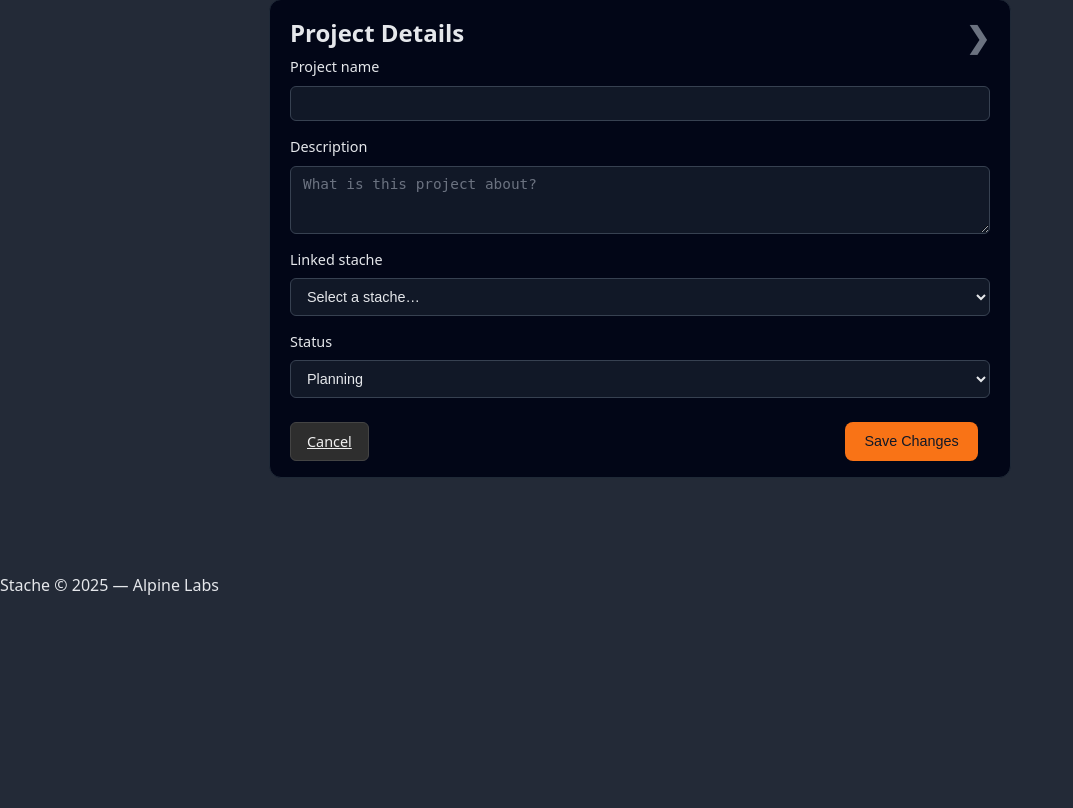
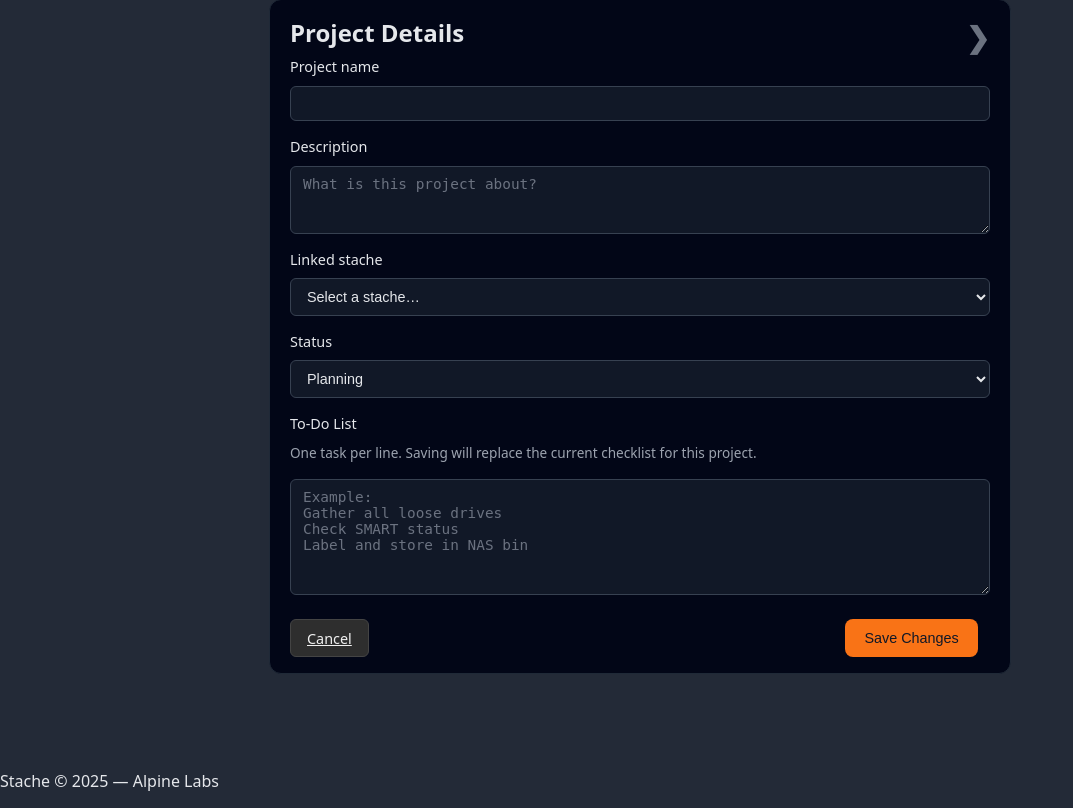
Before and after one commit to Bryce-Davenport/Stache, a Flask app: template templates/project_edit.html in a window 1280 px wide. Shown: the part 360-1168 px from the top of the page, without its empty margins (0-1073 px from the left). Before the commit the page ends 955 px from the top, so only its background shows below. Run offline with Flask 3, Linux system fonts and the light colour scheme; the template is opened without the code that fills it, so the values that code supplies are empty.

Commit message:
added editable tasks in projects

```diff
--- a/app.py
+++ b/app.py
@@ -290,6 +290,17 @@ def edit_project(project_id):
         .all()
     )
 
+    # Load existing tasks for this project, oldest first
+    tasks = (
+        ProjectTask.query
+        .filter_by(project_id=project.id)
+        .order_by(ProjectTask.created_at.asc())
+        .all()
+    )
+
+    # Default text for the textarea: one task per line
+    tasks_text = "\n".join(t.description for t in tasks)
+
     error = None
 
     if request.method == "POST":
@@ -297,6 +308,7 @@ def edit_project(project_id):
         description = request.form.get("description", "").strip()
         stache_id = request.form.get("stache_id")
         status = request.form.get("status") or "in-progress"
+        tasks_text = request.form.get("tasks_text", "")
 
         if not name:
             error = "Project name is required."
@@ -304,20 +316,45 @@ def edit_project(project_id):
             error = "You must select a Stache for this project."
 
         if not error:
+            # Update core project fields
             project.name = name
             project.description = description
             project.status = status
             project.stache_id = int(stache_id)
+
+            # --- Rebuild the task list from textarea ---
+            # Each non-empty line becomes one task. We reset completion state.
+            # (Simple mental model: what you see in this box IS the checklist.)
+            # First, delete existing tasks for this project:
+            existing_tasks = ProjectTask.query.filter_by(project_id=project.id).all()
+            for t in existing_tasks:
+                db.session.delete(t)
+
+            # Then recreate tasks from lines:
+            lines = [line.strip() for line in tasks_text.splitlines()]
+            for line in lines:
+                if not line:
+                    continue
+                new_task = ProjectTask(
+                    project_id=project.id,
+                    description=line,
+                    completed=False,
+                )
+                db.session.add(new_task)
+
             db.session.commit()
             return redirect(url_for("project_detail", project_id=project.id))
 
+    # GET or validation error → show form
     return render_template(
         "project_edit.html",
         active_page="projects",
         project=project,
         staches=staches,
         error=error,
+        tasks_text=tasks_text,
     )
+
 
 @app.route("/projects/<int:project_id>/delete", methods=["POST"])
 def delete_project(project_id):
--- a/templates/project_edit.html
+++ b/templates/project_edit.html
@@ -15,7 +15,9 @@
         <p style="color: #f87171; margin-bottom: 1rem;">{{ error }}</p>
     {% endif %}
 
-    <form method="POST" class="info-card item-form" style="max-width: 700px; margin: 0 auto;">
+    <form method="POST"
+          class="info-card item-form"
+          style="max-width: 700px; margin: 0 auto;">
         <div class="stache-card-header">
             <h2>Project Details</h2>
             <span class="chevron">❯</span>
@@ -28,8 +30,8 @@
                 type="text"
                 name="name"
                 class="input"
+                value="{{ project.name }}"
                 required
-                value="{{ project.name }}"
             >
         </div>
 
@@ -51,25 +53,49 @@
                 <option value="">Select a stache…</option>
                 {% for stache in staches %}
                     <option value="{{ stache.id }}"
-                        {% if project.stache_id == stache.id %}selected{% endif %}>
+                        {% if stache.id == project.stache_id %}selected{% endif %}>
                         {{ stache.name }}
                     </option>
                 {% endfor %}
             </select>
         </div>
 
-        <!-- Status (keep in sync with other status options) -->
+        <!-- Status -->
         <div class="form-group">
             <label>Status</label>
             <select name="status" class="input">
-                <option value="planning" {% if project.status == "planning" %}selected{% endif %}>Planning</option>
-                <option value="in_progress" {% if project.status == "in_progress" %}selected{% endif %}>In progress</option>
-                <option value="completed" {% if project.status == "completed" %}selected{% endif %}>Completed</option>
+                <option value="planning" {% if project.status == "planning" %}selected{% endif %}>
+                    Planning
+                </option>
+                <option value="in-progress" {% if project.status == "in-progress" %}selected{% endif %}>
+                    In progress
+                </option>
+                <option value="completed" {% if project.status == "completed" %}selected{% endif %}>
+                    Completed
+                </option>
             </select>
         </div>
 
+        <!-- NEW: To-Do List editor -->
+        <div class="form-group">
+            <label>To-Do List</label>
+            <p style="font-size: 0.85rem; color: #9ca3af; margin-top: 0.25rem;">
+                One task per line. Saving will replace the current checklist for this project.
+            </p>
+            <textarea
+                name="tasks_text"
+                class="input"
+                rows="6"
+                placeholder="Example:
+Gather all loose drives
+Check SMART status
+Label and store in NAS bin"
+            >{{ tasks_text or "" }}</textarea>
+        </div>
+
         <div class="detail-actions">
-            <a href="{{ url_for('project_detail', project_id=project.id) }}" class="btn secondary">
+            <a href="{{ url_for('project_detail', project_id=project.id) }}"
+               class="btn secondary">
                 Cancel
             </a>
             <button type="submit" class="btn primary">
```
